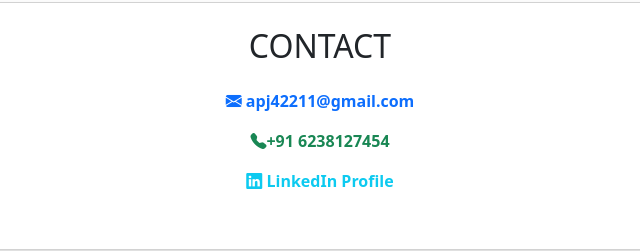
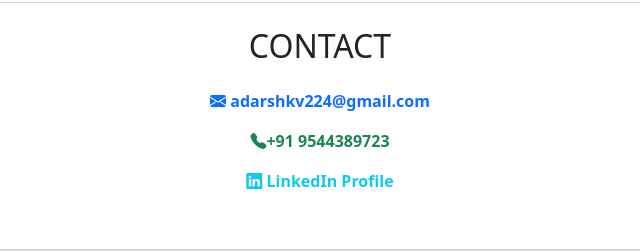
Before and after one commit to adarshkv98/portfolio-main, a plain HTML site: page index.html in a window 1280 px wide. Shown: the part 1502-1753 px from the top of the page, 320-960 px from the left. Drawn offline with nearby package versions, Linux system fonts and the light colour scheme.

Commit message:
portfolio

```diff
--- a/index.html
+++ b/index.html
@@ -108,10 +108,10 @@
             <h2 class="text-center mb-4">CONTACT</h2>
             <ul class="list-unstyled text-center">
                 <li class="mb-3">
-                    <a href="mailto:adarshkv224@gmail.com" class="text-decoration-none text-primary fw-bold"><i class="bi bi-envelope-fill"></i> apj42211@gmail.com</a>
+                    <a href="mailto:adarshkv224@gmail.com" class="text-decoration-none text-primary fw-bold"><i class="bi bi-envelope-fill"></i> adarshkv224@gmail.com</a>
                 </li>
                 <li class="mb-3">
-                    <a href="tel:+919544389723" class="text-decoration-none text-success fw-bold"><i class="bi bi-telephone-fill"></i>+91 6238127454</a>
+                    <a href="tel:+919544389723" class="text-decoration-none text-success fw-bold"><i class="bi bi-telephone-fill"></i>+91 9544389723</a>
                 </li>
                 <li class="mb-3">
                     <a href="" target="_blank" class="text-decoration-none text-info fw-bold"><i class="classbi bi-linkedin"> </i>LinkedIn Profile</a>
```
